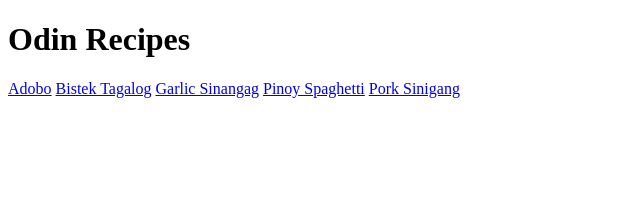
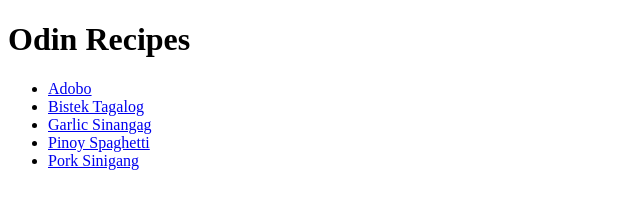
Before and after one commit to srhqmp/odin-recipes, a plain HTML site: page index.html in a window 1280 px wide. Shown: the whole page, without its empty margins (0-640 px from the left). Drawn offline with Linux system fonts and the light colour scheme.

Commit message:
fix: recipe links

```diff
--- a/index.html
+++ b/index.html
@@ -7,10 +7,12 @@
 </head>
 <body>
     <h1>Odin Recipes</h1>
-    <a href="/recipes/adobo.html">Adobo</a>
-    <a href="/recipes/bistek-tagalog.html">Bistek Tagalog</a>
-    <a href="/recipes/garlic-sinangag.html">Garlic Sinangag</a>
-    <a href="/recipes/pinoy-spaghetti.html">Pinoy Spaghetti</a>
-    <a href="/recipes/pork-sinigang.html">Pork Sinigang</a>
+    <ul>
+        <li><a href="/recipes/adobo.html">Adobo</a></li>
+        <li><a href="/recipes/bistek-tagalog.html">Bistek Tagalog</a></li>
+        <li><a href="/recipes/garlic-sinangag.html">Garlic Sinangag</a></li>
+        <li><a href="/recipes/pinoy-spaghetti.html">Pinoy Spaghetti</a></li>
+        <li><a href="/recipes/pork-sinigang.html">Pork Sinigang</a></li>
+    </ul>
 </body>
 </html>
```
